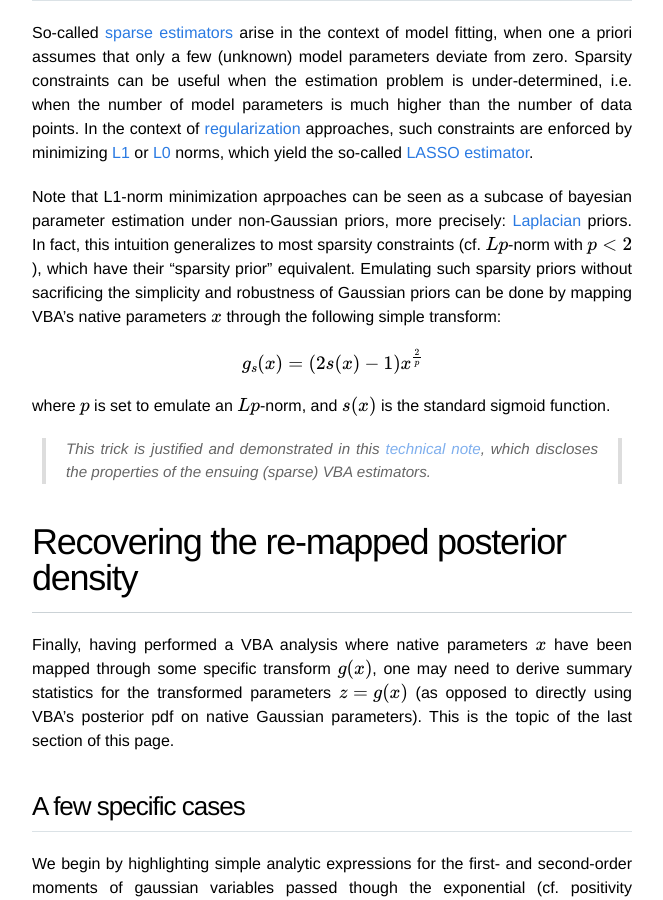
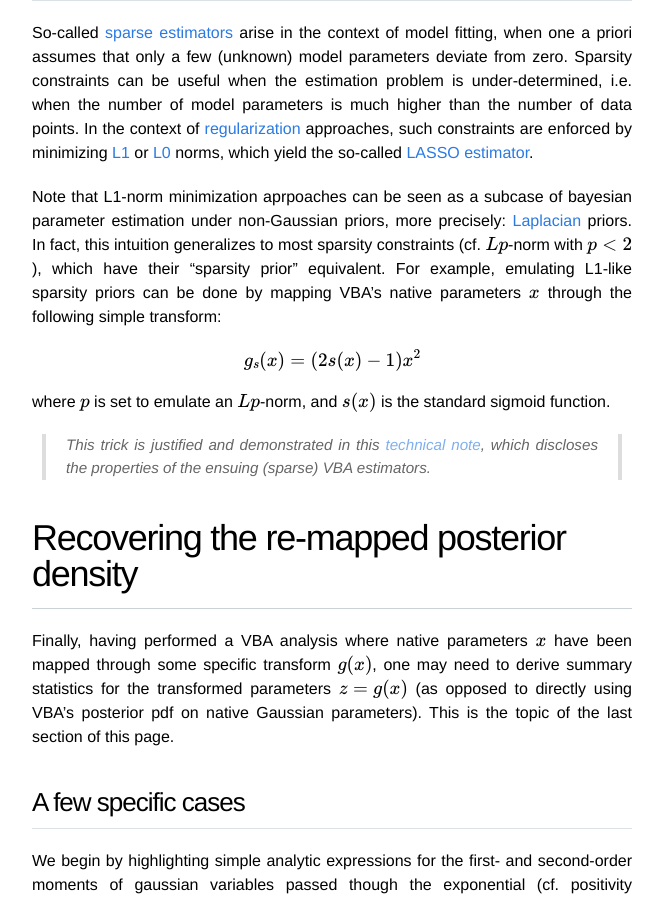
Before and after one commit to MBB-team/VBA-toolbox, a Jekyll site: the page built from _wiki/param-transform.md, in a window 1280 px wide and 900 px high, scrolled down 2605 px. Shown: the whole window, without its empty margins (308-971 px from the left). Built offline with Jekyll 4.4.1, drawn with Linux system fonts in a browser that asks for light colours; nearby versions of some CDN libraries; formulas are drawn with MathJax 3.

Commit message:
Update param-transform.md

```diff
--- a/_wiki/param-transform.md
+++ b/_wiki/param-transform.md
@@ -50,9 +50,9 @@ Note that VBA's posterior inference does not depend on the way the native Gaussi
 
 So-called [sparse estimators](https://en.wikipedia.org/wiki/Sparse_approximation) arise in the context of model fitting, when one a priori assumes that only a few (unknown) model parameters deviate from zero. Sparsity constraints can be useful when the estimation problem is under-determined, i.e. when the number of model parameters is much higher than the number of data points. In the context of [regularization](https://en.wikipedia.org/wiki/Regularization_(mathematics)) approaches, such constraints are enforced by minimizing [L1](http://mathworld.wolfram.com/L1-Norm.html) or [L0](https://en.wikipedia.org/wiki/Lp_space#When_p_=_0) norms, which yield the so-called [LASSO estimator](https://en.wikipedia.org/wiki/Lasso_(statistics)).
 
-Note that L1-norm minimization aprpoaches can be seen as a subcase of bayesian parameter estimation under non-Gaussian priors, more precisely: [Laplacian](https://en.wikipedia.org/wiki/Laplace_distribution) priors. In fact, this intuition generalizes to most sparsity constraints (cf. $$Lp$$-norm with $$p<2$$), which have their "sparsity prior" equivalent. Emulating such sparsity priors without sacrificing the simplicity and robustness of Gaussian priors can be done by mapping VBA's native parameters $$x$$ through the following simple transform:
+Note that L1-norm minimization aprpoaches can be seen as a subcase of bayesian parameter estimation under non-Gaussian priors, more precisely: [Laplacian](https://en.wikipedia.org/wiki/Laplace_distribution) priors. In fact, this intuition generalizes to most sparsity constraints (cf. $$Lp$$-norm with $$p<2$$), which have their "sparsity prior" equivalent. For example, emulating L1-like sparsity priors can be done by mapping VBA's native parameters $$x$$ through the following simple transform:
 
-$$ g_s(x)= \left(2 s(x) -1\right)x^{\frac{2}{p}} $$
+$$ g_s(x)= \left(2 s(x) -1\right)x^2 $$
 
 where $$p$$ is set to emulate an $$Lp$$-norm, and $$s(x)$$ is the standard sigmoid function.
 
```
